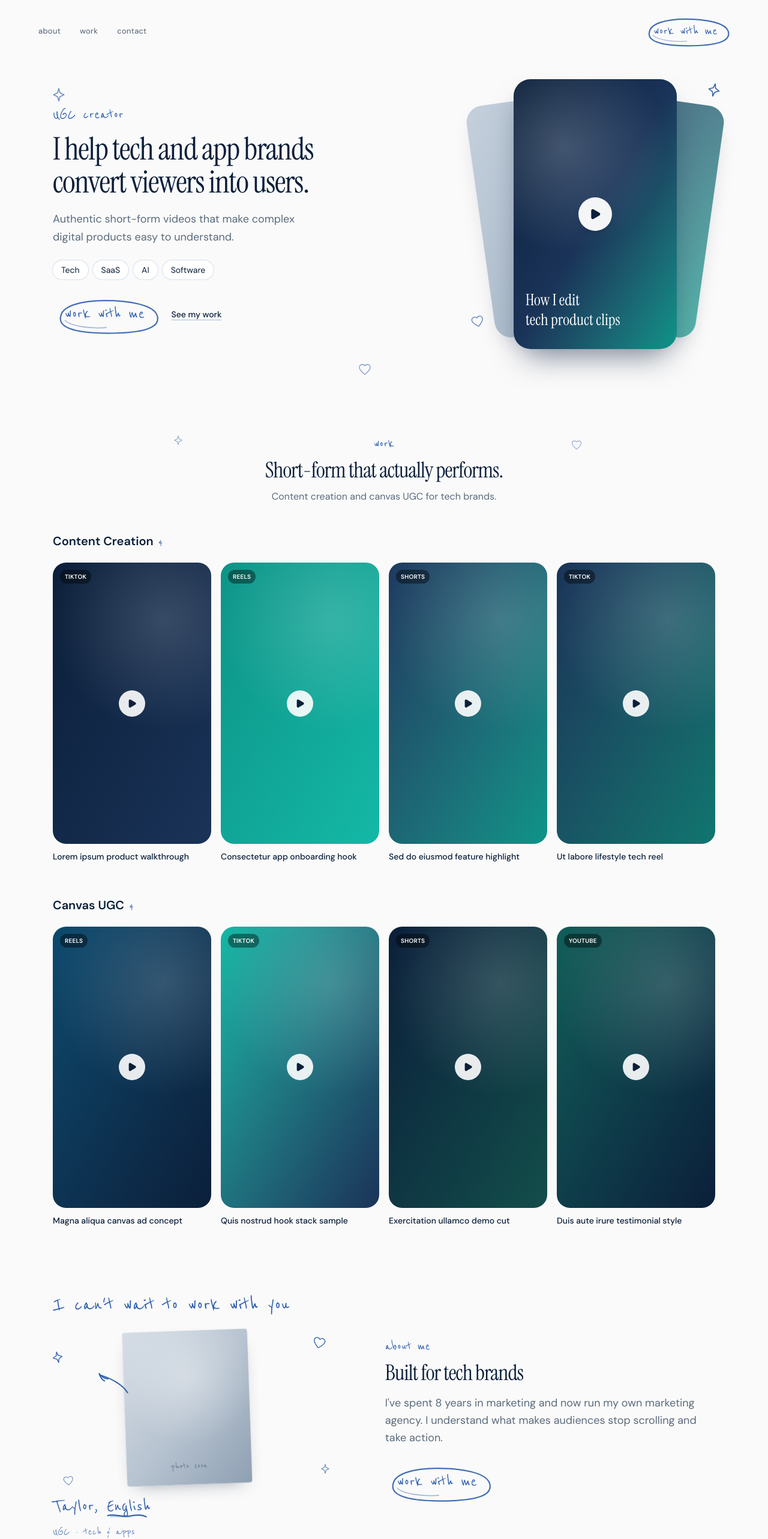
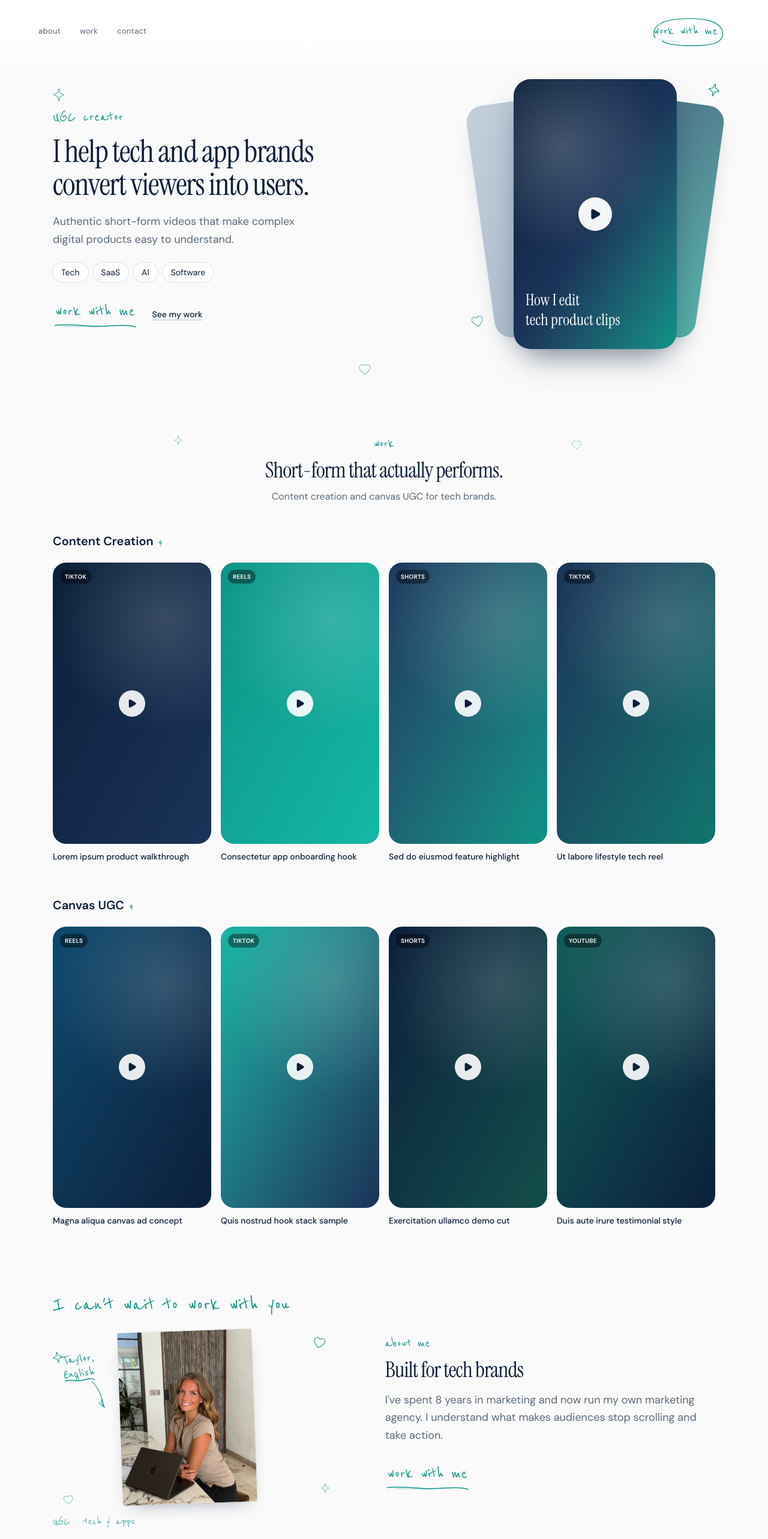
Before and after one commit to taylor-regen/taylor-ugc, a Next.js app: page / in a window 1280 px wide. Shown: the top 2566 px of the page at 60% size. Built offline with nearby package versions, Linux system fonts and the light colour scheme.

Commit message:
Polish nav readability and teal pen accents.
Add a white header fade, raw open circle on menu only, underlines elsewhere, and the about photo.

Co-authored-by: Cursor <cursoragent@cursor.com>

```diff
--- a/src/app/globals.css
+++ b/src/app/globals.css
@@ -9,7 +9,7 @@
   --teal: #0d9488;
   --teal-bright: #14b8a6;
   --teal-soft: #ccfbf1;
-  --ink: #2f5fad;
+  --ink: #0d9488;
   --border: #d7e0ea;
   --text: #0b1f3a;
   --text-muted: #5b6b7c;
@@ -66,6 +66,6 @@ body {
 }
 
 ::selection {
-  background: color-mix(in oklab, var(--ink) 25%, white);
+  background: color-mix(in oklab, var(--teal) 25%, white);
   color: var(--navy);
 }
--- a/src/components/portfolio/PenDoodles.tsx
+++ b/src/components/portfolio/PenDoodles.tsx
@@ -7,21 +7,22 @@ export function PenCircle({ className = "" }: { className?: string }) {
       className={className}
       preserveAspectRatio="none"
     >
+      {/* Open, imperfect oval — ends don't meet */}
       <path
-        d="M18 28c2-14 28-22 62-22s70 6 74 22c4 16-18 24-70 24S14 42 18 28Z"
+        d="M28 38c-6-8-2-22 18-28 16-5 48-7 72-2 18 4 28 14 26 26-2 14-20 18-52 18-22 0-42-2-52-8"
         stroke="currentColor"
-        strokeWidth="2.2"
+        strokeWidth="1.35"
         strokeLinecap="round"
         strokeLinejoin="round"
         vectorEffect="non-scaling-stroke"
-        opacity="0.9"
+        opacity="0.95"
       />
       <path
-        d="M24 34c8 8 36 12 58 10"
+        d="M34 40c4 3 18 5 34 5"
         stroke="currentColor"
-        strokeWidth="1.4"
+        strokeWidth="1"
         strokeLinecap="round"
-        opacity="0.45"
+        opacity="0.35"
       />
     </svg>
   );
@@ -33,13 +34,13 @@ export function PenArrow({ className = "" }: { className?: string }) {
       <path
         d="M12 18c18 4 38 22 52 42"
         stroke="currentColor"
-        strokeWidth="2.4"
+        strokeWidth="1.6"
         strokeLinecap="round"
       />
       <path
         d="M52 48c4 8 10 12 16 14M68 62c-8 0-14-2-18-6"
         stroke="currentColor"
-        strokeWidth="2.4"
+        strokeWidth="1.6"
         strokeLinecap="round"
         strokeLinejoin="round"
       />
@@ -53,7 +54,7 @@ export function PenStar({ className = "" }: { className?: string }) {
       <path
         d="M16 4l2.2 8.2L26 16l-7.8 3.8L16 28l-2.2-8.2L6 16l7.8-3.8L16 4Z"
         stroke="currentColor"
-        strokeWidth="1.8"
+        strokeWidth="1.35"
         strokeLinejoin="round"
       />
     </svg>
@@ -66,7 +67,7 @@ export function PenHeart({ className = "" }: { className?: string }) {
       <path
         d="M16 26C10 21 4 16.5 4 10.5 4 6.5 7 4 10.5 4c2.2 0 4 1.2 5.5 3C17.5 5.2 19.3 4 21.5 4 25 4 28 6.5 28 10.5 28 16.5 22 21 16 26Z"
         stroke="currentColor"
-        strokeWidth="1.8"
+        strokeWidth="1.35"
         strokeLinejoin="round"
       />
     </svg>
@@ -83,17 +84,17 @@ export function PenUnderline({ className = "" }: { className?: string }) {
       preserveAspectRatio="none"
     >
       <path
-        d="M2 7c18-3 36 2 54 1s36-4 52 1"
+        d="M3 6.5c22-3.5 44 2.5 66 1.5 18-.8 34-3.5 48 1"
         stroke="currentColor"
-        strokeWidth="2.2"
+        strokeWidth="1.45"
         strokeLinecap="round"
       />
       <path
-        d="M10 9c20-1 40 1 58 0"
+        d="M14 8.5c16-1 34 1.2 52 .4"
         stroke="currentColor"
-        strokeWidth="1.2"
+        strokeWidth="0.9"
         strokeLinecap="round"
-        opacity="0.5"
+        opacity="0.4"
       />
     </svg>
   );
--- a/src/components/portfolio/PortfolioPage.tsx
+++ b/src/components/portfolio/PortfolioPage.tsx
@@ -1,10 +1,10 @@
 "use client";
 
+import Image from "next/image";
 import { Play } from "lucide-react";
 import { niches, workCategories } from "@/lib/content";
 import {
   PenArrow,
-  PenCircle,
   PenHeart,
   PenStar,
   PenUnderline,
@@ -19,11 +19,11 @@ export function PortfolioPage() {
     <div className="mx-auto max-w-6xl px-4 pb-20 pt-24 md:px-6 md:pt-28">
       {/* Hero */}
       <section className="relative grid items-center gap-10 pb-20 md:grid-cols-2 md:gap-12 md:pb-28">
-        <PenStar className="absolute -left-1 top-8 hidden size-7 text-ink/70 md:block" />
-        <PenHeart className="absolute bottom-24 left-[46%] hidden size-6 text-ink/60 md:block" />
+        <PenStar className="absolute -left-1 top-8 hidden size-7 text-teal/70 md:block" />
+        <PenHeart className="absolute bottom-24 left-[46%] hidden size-6 text-teal/60 md:block" />
 
         <div>
-          <p className="font-pen text-2xl text-ink md:text-[1.7rem]">UGC creator</p>
+          <p className="font-pen text-2xl text-teal md:text-[1.7rem]">UGC creator</p>
           <h1 className="mt-3 max-w-xl font-display text-4xl leading-[1.05] tracking-tight text-navy md:text-5xl lg:text-[3.25rem]">
             I help tech and app brands convert viewers into users.
           </h1>
@@ -50,10 +50,10 @@ export function PortfolioPage() {
                 e.preventDefault();
                 scrollTo("contact");
               }}
-              className="relative inline-flex px-5 py-2 font-pen text-3xl text-ink transition hover:opacity-80"
+              className="relative inline-flex px-1 pb-2 font-pen text-3xl text-teal transition hover:opacity-80"
             >
               work with me
-              <PenCircle className="pointer-events-none absolute -inset-x-2 -inset-y-1 text-ink" />
+              <PenUnderline className="pointer-events-none absolute inset-x-0 -bottom-0.5 h-3 w-full text-teal" />
             </a>
             <a
               href="#work"
@@ -61,7 +61,7 @@ export function PortfolioPage() {
                 e.preventDefault();
                 scrollTo("work");
               }}
-              className="text-sm font-medium text-navy underline decoration-ink/40 underline-offset-4 transition hover:text-ink"
+              className="text-sm font-medium text-navy underline decoration-teal/40 underline-offset-4 transition hover:text-teal"
             >
               See my work
             </a>
@@ -69,8 +69,8 @@ export function PortfolioPage() {
         </div>
 
         <div className="relative mx-auto aspect-[4/5] w-full max-w-[360px] md:mx-0 md:ml-auto md:max-w-[400px]">
-          <PenStar className="absolute -right-3 top-6 z-20 size-6 rotate-12 text-ink md:size-7" />
-          <PenHeart className="absolute -left-2 bottom-16 z-20 size-5 -rotate-12 text-ink/80 md:size-6" />
+          <PenStar className="absolute -right-3 top-6 z-20 size-6 rotate-12 text-teal md:size-7" />
+          <PenHeart className="absolute -left-2 bottom-16 z-20 size-5 -rotate-12 text-teal/80 md:size-6" />
 
           <div
             aria-hidden
@@ -99,9 +99,9 @@ export function PortfolioPage() {
       {/* Work */}
       <section id="work" className="scroll-mt-28 pb-20 md:pb-28">
         <div className="relative mb-12 text-center">
-          <PenStar className="absolute left-[18%] top-0 size-5 text-ink/50" />
-          <PenHeart className="absolute right-[20%] top-2 size-5 text-ink/50" />
-          <p className="font-pen text-2xl text-ink">work</p>
+          <PenStar className="absolute left-[18%] top-0 size-5 text-teal/50" />
+          <PenHeart className="absolute right-[20%] top-2 size-5 text-teal/50" />
+          <p className="font-pen text-2xl text-teal">work</p>
           <h2 className="mt-2 font-display text-3xl tracking-tight text-navy md:text-4xl">
             Short-form that actually performs.
           </h2>
@@ -115,7 +115,7 @@ export function PortfolioPage() {
             <div key={category.name}>
               <div className="mb-5 flex items-baseline gap-2">
                 <h3 className="text-xl font-semibold text-navy">{category.name}</h3>
-                <span className="font-pen text-xl text-ink">{category.count}</span>
+                <span className="font-pen text-xl text-teal">{category.count}</span>
               </div>
               <div className="grid grid-cols-2 gap-3 sm:gap-4 lg:grid-cols-4">
                 {category.items.map((item) => (
@@ -147,46 +147,59 @@ export function PortfolioPage() {
       {/* About */}
       <section id="about" className="scroll-mt-28 pb-20 md:pb-28">
         <div className="grid items-center gap-10 md:grid-cols-[0.95fr_1.05fr] md:gap-14">
-          {/* Handwritten scrapbook side */}
           <div className="relative mx-auto w-full max-w-md md:mx-0">
-            <p className="font-pen text-[2rem] leading-none text-ink md:text-[2.35rem]">
+            <p className="font-pen text-[2rem] leading-none text-teal md:text-[2.35rem]">
               I can&apos;t wait to work with you
             </p>
 
             <div className="relative mt-6 flex justify-center">
-              <PenStar className="absolute -left-1 top-8 size-6 -rotate-12 text-ink" />
-              <PenHeart className="absolute -right-2 top-2 size-6 rotate-12 text-ink" />
-              <PenStar className="absolute bottom-4 -right-4 size-5 text-ink/70" />
-              <PenHeart className="absolute -bottom-1 left-4 size-5 -rotate-6 text-ink/70" />
+              <PenStar className="absolute -left-1 top-8 size-6 -rotate-12 text-teal" />
+              <PenHeart className="absolute -right-2 top-2 size-6 rotate-12 text-teal" />
+              <PenStar className="absolute bottom-4 -right-4 size-5 text-teal/70" />
+              <PenHeart className="absolute -bottom-1 left-4 size-5 -rotate-6 text-teal/70" />
 
               <div className="relative">
-                <div className="h-56 w-44 -rotate-2 overflow-hidden rounded-sm bg-gradient-to-br from-[#d6dde6] via-[#b8c4d1] to-[#8fa0b3] shadow-[0_12px_30px_-16px_rgba(11,31,58,0.45)] ring-1 ring-black/5 md:h-64 md:w-52">
-                  <div className="flex h-full items-end justify-center bg-[radial-gradient(circle_at_50%_30%,rgba(255,255,255,0.35),transparent_55%)] pb-4">
-                    <span className="font-pen text-lg text-navy/40">photo soon</span>
-                  </div>
+                <div className="relative h-64 w-48 -rotate-2 overflow-hidden rounded-sm shadow-[0_12px_30px_-16px_rgba(11,31,58,0.45)] ring-1 ring-black/5 md:h-72 md:w-56">
+                  <Image
+                    src="/taylor-about.jpg"
+                    alt="Taylor"
+                    fill
+                    className="object-cover object-[50%_20%]"
+                    sizes="(max-width: 768px) 192px, 224px"
+                    priority
+                  />
                 </div>
 
-                <div className="absolute -left-16 top-10 hidden w-28 rotate-[-18deg] text-ink sm:block md:-left-20">
-                  <PenArrow className="h-16 w-full rotate-90 scale-x-[-1]" />
+                <div className="absolute -left-20 top-8 hidden w-28 text-teal sm:block md:-left-24">
+                  <p className="mb-1 -rotate-6 font-pen text-2xl leading-none">
+                    Taylor,{" "}
+                    <span className="relative inline-block">
+                      English
+                      <PenUnderline className="absolute -bottom-1 left-0 h-3 w-full" />
+                    </span>
+                  </p>
+                  <PenArrow className="ml-8 h-14 w-20 rotate-[25deg]" />
                 </div>
               </div>
             </div>
 
-            <div className="mt-5 text-ink">
-              <p className="font-pen text-3xl leading-none md:text-[2.1rem]">
+            <div className="mt-5 text-teal sm:hidden">
+              <p className="font-pen text-3xl leading-none">
                 Taylor,{" "}
                 <span className="relative inline-block">
                   English
                   <PenUnderline className="absolute -bottom-1 left-0 h-3 w-full" />
                 </span>
               </p>
-              <p className="mt-3 font-pen text-xl text-ink/80">UGC · tech &amp; apps</p>
+              <p className="mt-3 font-pen text-xl text-teal/80">UGC · tech &amp; apps</p>
             </div>
+            <p className="mt-4 hidden font-pen text-xl text-teal/80 sm:block">
+              UGC · tech &amp; apps
+            </p>
           </div>
 
-          {/* About copy */}
           <div>
-            <p className="font-pen text-2xl text-ink">about me</p>
+            <p className="font-pen text-2xl text-teal">about me</p>
             <h2 className="mt-2 font-display text-3xl tracking-tight text-navy md:text-4xl">
               Built for tech brands
             </h2>
@@ -200,10 +213,10 @@ export function PortfolioPage() {
                 e.preventDefault();
                 scrollTo("contact");
               }}
-              className="relative mt-8 inline-flex px-5 py-2 font-pen text-3xl text-ink transition hover:opacity-80"
+              className="relative mt-8 inline-flex px-1 pb-2 font-pen text-3xl text-teal transition hover:opacity-80"
             >
               work with me
-              <PenCircle className="pointer-events-none absolute -inset-x-2 -inset-y-1 text-ink" />
+              <PenUnderline className="pointer-events-none absolute inset-x-0 -bottom-0.5 h-3 w-full text-teal" />
             </a>
           </div>
         </div>
@@ -212,10 +225,10 @@ export function PortfolioPage() {
       {/* Contact */}
       <section id="contact" className="scroll-mt-28">
         <div className="relative overflow-hidden rounded-[32px] border border-border bg-white px-6 py-12 text-center md:px-12 md:py-16">
-          <PenStar className="absolute left-8 top-8 size-6 text-ink/50" />
-          <PenHeart className="absolute right-10 top-10 size-6 text-ink/50" />
-          <PenStar className="absolute bottom-10 left-1/4 size-5 text-ink/40" />
-          <p className="font-pen text-2xl text-ink">contact</p>
+          <PenStar className="absolute left-8 top-8 size-6 text-teal/50" />
+          <PenHeart className="absolute right-10 top-10 size-6 text-teal/50" />
+          <PenStar className="absolute bottom-10 left-1/4 size-5 text-teal/40" />
+          <p className="font-pen text-2xl text-teal">contact</p>
           <h2 className="mt-3 font-display text-3xl text-navy md:text-4xl">
             Let&apos;s make something scroll-stopping
           </h2>
@@ -224,10 +237,10 @@ export function PortfolioPage() {
           </p>
           <a
             href="mailto:hello@example.com"
-            className="relative mt-8 inline-flex px-5 py-2 font-pen text-3xl text-ink transition hover:opacity-80"
+            className="relative mt-8 inline-flex px-1 pb-2 font-pen text-3xl text-teal transition hover:opacity-80"
           >
             hello@example.com
-            <PenCircle className="pointer-events-none absolute -inset-x-3 -inset-y-1 text-ink" />
+            <PenUnderline className="pointer-events-none absolute inset-x-0 -bottom-0.5 h-3 w-full text-teal" />
           </a>
         </div>
       </section>
--- a/src/components/portfolio/PortfolioShell.tsx
+++ b/src/components/portfolio/PortfolioShell.tsx
@@ -15,7 +15,8 @@ export function PortfolioShell({ children }: { children: React.ReactNode }) {
 
   return (
     <div className="min-h-screen bg-[#fafafa] text-navy">
-      <div className="pointer-events-none fixed inset-x-0 top-0 z-40 px-4 pt-5 md:px-8 md:pt-7">
+      <div className="pointer-events-none fixed inset-x-0 top-0 z-40">
+        <div className="bg-gradient-to-b from-white via-white/90 to-transparent px-4 pb-10 pt-5 md:px-8 md:pb-14 md:pt-7">
           <header className="pointer-events-auto mx-auto flex max-w-6xl items-center justify-between gap-4">
             <nav className="hidden items-center gap-8 md:flex">
               {navItems.map((item) => (
@@ -23,7 +24,7 @@ export function PortfolioShell({ children }: { children: React.ReactNode }) {
                   key={item.id}
                   type="button"
                   onClick={() => goTo(item.id)}
-                className="text-[13px] lowercase tracking-wide text-navy/70 transition hover:text-ink"
+                  className="text-[13px] lowercase tracking-wide text-navy/70 transition hover:text-teal"
                 >
                   {item.label.toLowerCase()}
                 </button>
@@ -37,10 +38,10 @@ export function PortfolioShell({ children }: { children: React.ReactNode }) {
                   e.preventDefault();
                   goTo("contact");
                 }}
-              className="relative hidden px-5 py-2 font-pen text-2xl text-ink transition hover:opacity-80 sm:inline-flex"
+                className="relative hidden px-5 py-2 font-pen text-2xl text-teal transition hover:opacity-80 sm:inline-flex"
               >
                 work with me
-              <PenCircle className="pointer-events-none absolute -inset-x-1 -inset-y-0.5 text-ink" />
+                <PenCircle className="pointer-events-none absolute -inset-x-1 -inset-y-0.5 text-teal" />
               </a>
 
               <button
@@ -70,14 +71,15 @@ export function PortfolioShell({ children }: { children: React.ReactNode }) {
                 <button
                   type="button"
                   onClick={() => goTo("contact")}
-                className="relative mt-2 self-start px-4 py-2 font-pen text-2xl text-ink"
+                  className="relative mt-2 self-start px-4 py-2 font-pen text-2xl text-teal"
                 >
                   work with me
-                <PenCircle className="pointer-events-none absolute -inset-x-1 -inset-y-0.5 text-ink" />
+                  <PenCircle className="pointer-events-none absolute -inset-x-1 -inset-y-0.5 text-teal" />
                 </button>
               </div>
             </div>
           )}
+        </div>
       </div>
 
       <main id="top">{children}</main>
```
Also changed, not shown: public/taylor-about.jpg (added). Lines whose indentation alone changed are shown as unchanged.
